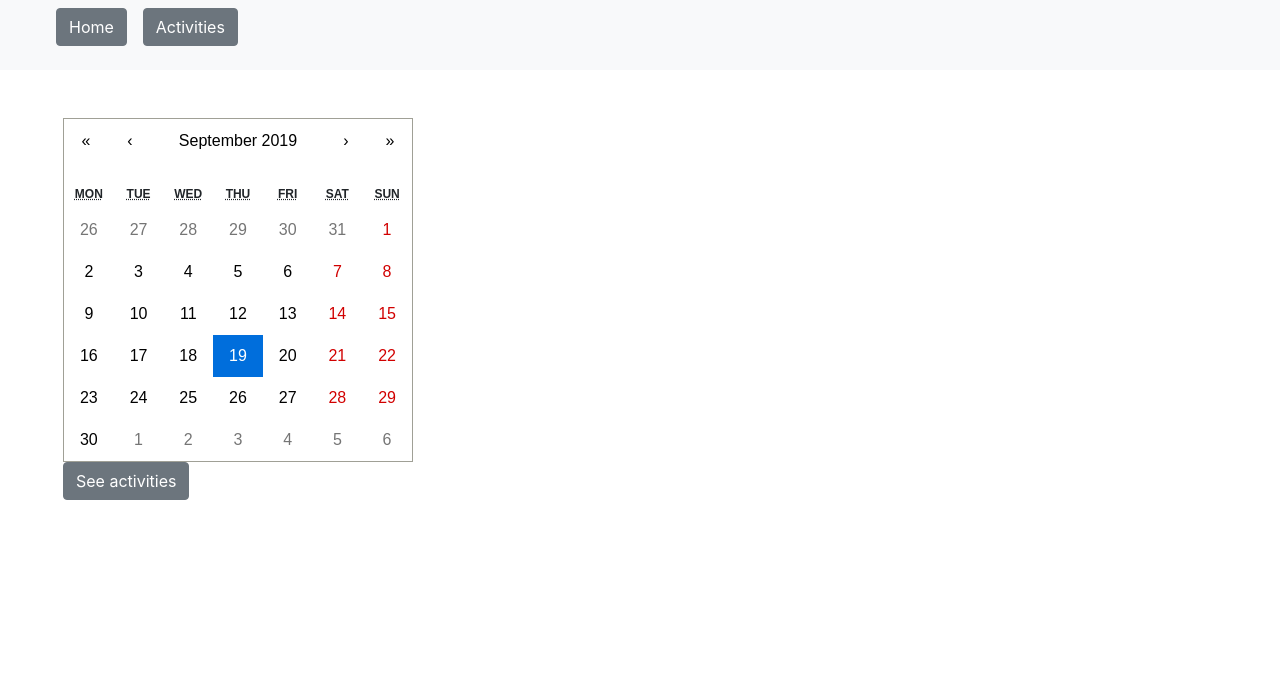
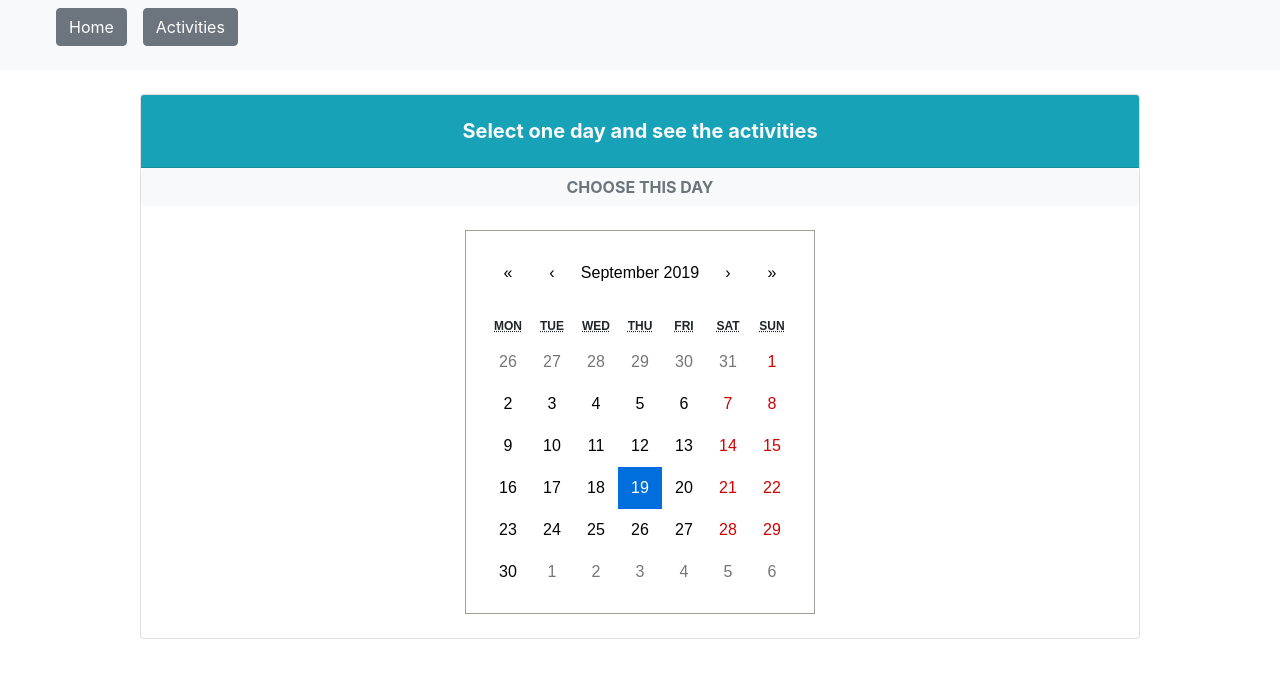
Before and after one commit to LolaEnBeta/WorkOutApp, a React (Create React App) app: page / in a window 1280 px wide. Shown: the top 678 px of the page. Built offline with nearby package versions, Linux system fonts and the light colour scheme.

Commit message:
Apply style to CalendarPage

```diff
--- a/src/routers/ActivitiesPerDayPage.js
+++ b/src/routers/ActivitiesPerDayPage.js
@@ -44,7 +44,7 @@ class ActivitiesPerDayPage extends React.Component {
         return (
             <div className="card mx-auto mt-4" style={{width: 1000}}>
                 <h5 className="card-header bg-info text-light text-center py-4">
-                    <strong>ACTIVITIES OF DAY: {this.state.date}</strong>
+                    <strong>Activities of day: {this.state.date}</strong>
                 </h5>
                 <Link
                     className="btn btn-outline-success btn-rounded btn-block z-depth-0 waves-effect"
--- a/src/routers/CalendarPage.js
+++ b/src/routers/CalendarPage.js
@@ -36,16 +36,23 @@ class CalendarPage extends React.Component {
 
   render() {
     return (
-      <div className="container mt-5 ml-5">
-        <Calendar
-          onChange={this.onChange.bind(this)}
-          value={this.state.date} />
+      <div className="card mx-auto mt-4" style={{width: 1000}}>
+        <h5 className="card-header bg-info text-light text-center py-4">
+          <strong>Select one day and see the activities</strong>
+        </h5>
+        <Link
+          className="btn btn-light text-secondary"
+          to={"/day?day=" + this.state.currentDay} >
+          <strong>CHOOSE THIS DAY</strong>
+        </Link>
+        <div>
+          <Calendar
+            className="card-body mx-auto m-4"
+            onChange={this.onChange.bind(this)}
+            value={this.state.date} />
 
-        <Link
-          className="btn btn-secondary mr-3"
-          to={"/day?day=" + this.state.currentDay} >
-          See activities
-        </Link>
+        </div>
+
       </div>
     );
   }
```
